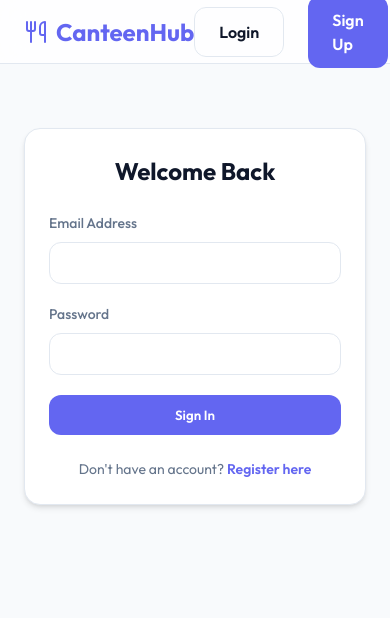
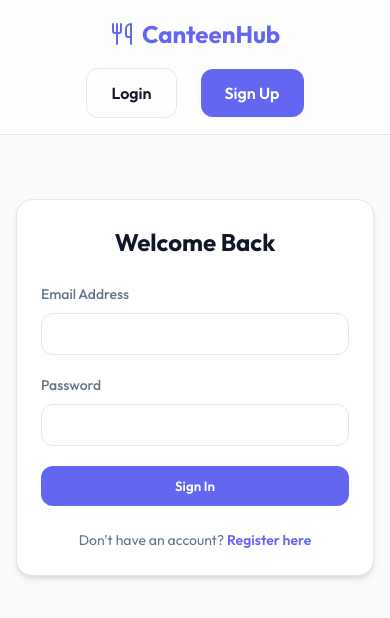
Before and after one commit to IT24102869/reject-native-mobile-app, a React (Vite) app in the folder frontend-web/: page /login in a window 390 px wide. Shown: the top 618 px of the page. Built offline with nearby package versions, Linux system fonts and the light colour scheme; no server answers.

Commit message:
feat: add global styles and implement order management for owners and checkout functionality for students

```diff
--- a/frontend-web/src/index.css
+++ b/frontend-web/src/index.css
@@ -172,5 +172,43 @@ a {
 
 .badge-pending { background: #fef3c7; color: #92400e; }
 .badge-preparing { background: #e0f2fe; color: #075985; }
-.badge-ready { background: #dcfce7; color: #166534; }
-.badge-completed { background: #f1f5f9; color: #475569; }
+/* Responsive Adjustments */
+@media (max-width: 768px) {
+  .container {
+    padding: 0 1rem;
+  }
+
+  .navbar-content {
+    flex-direction: column;
+    height: auto;
+    padding: 1rem 0;
+    gap: 1rem;
+  }
+
+  .navbar {
+    height: auto;
+  }
+
+  .grid-menu {
+    grid-template-columns: 1fr;
+    gap: 1.5rem;
+  }
+
+  h1 {
+    font-size: 2rem !important;
+  }
+
+  .cart-grid {
+    grid-template-columns: 1fr !important;
+  }
+}
+
+/* Animations */
+@keyframes fadeIn {
+  from { opacity: 0; transform: translateY(10px); }
+  to { opacity: 1; transform: translateY(0); }
+}
+
+.card {
+  animation: fadeIn 0.3s ease-out;
+}
--- a/frontend-web/src/pages/owner/OwnerOrders.jsx
+++ b/frontend-web/src/pages/owner/OwnerOrders.jsx
@@ -41,7 +41,7 @@ const OwnerOrders = () => {
           <div key={order._id} className="card" style={{ borderLeft: `6px solid ${order.status === 'pending' ? '#f59e0b' : order.status === 'preparing' ? '#6366f1' : '#22c55e'}` }}>
             <div style={{ display: 'flex', justifyContent: 'space-between', alignItems: 'flex-start', marginBottom: '1.5rem' }}>
               <div>
-                <div style={{ display: 'flex', alignItems: 'center', gap: '0.75rem', marginBottom: '0.5rem' }}>
+                <div style={{ display: 'flex', alignItems: 'center', gap: '0.75rem', marginBottom: '0.5rem', flexWrap: 'wrap' }}>
                   <h3 style={{ fontSize: '1.25rem' }}>Order #{order._id.slice(-6)}</h3>
                   <span className={`badge badge-${order.status}`}>{order.status}</span>
                 </div>
--- a/frontend-web/src/pages/student/StudentCart.jsx
+++ b/frontend-web/src/pages/student/StudentCart.jsx
@@ -77,7 +77,7 @@ const StudentCart = () => {
     <div style={{ padding: '2rem 0' }}>
       <h1 style={{ marginBottom: '2rem' }}>Your Shopping Cart</h1>
 
-      <div style={{ display: 'grid', gridTemplateColumns: '1fr 350px', gap: '2rem' }}>
+      <div className="cart-grid" style={{ display: 'grid', gridTemplateColumns: '1fr 350px', gap: '2rem' }}>
         <div style={{ display: 'flex', flexDirection: 'column', gap: '1rem' }}>
           {cart.map((item) => (
             <div key={item._id} className="card" style={{ display: 'flex', gap: '1rem', alignItems: 'center' }}>
```
